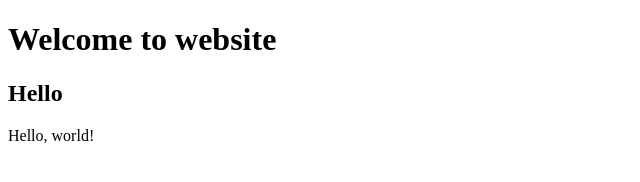
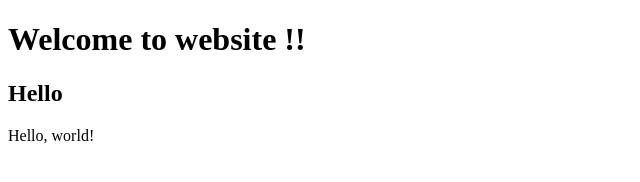
Before and after one commit to Sosuke1019/plama_test, a plain HTML site: page hello.html in a window 1280 px wide. Shown: the full height of the page, 0-640 px from the left. Drawn offline with Linux system fonts and the light colour scheme.

Commit message:
Add exclamation point

```diff
--- a/hello.html
+++ b/hello.html
@@ -4,7 +4,7 @@
         <title>Hello</title>
     </head>
     <body>
-        <h1>Welcome to website</h1>
+        <h1>Welcome to website !!</h1>
         <h2>Hello</h2>
         Hello, world!
     </body>
```
